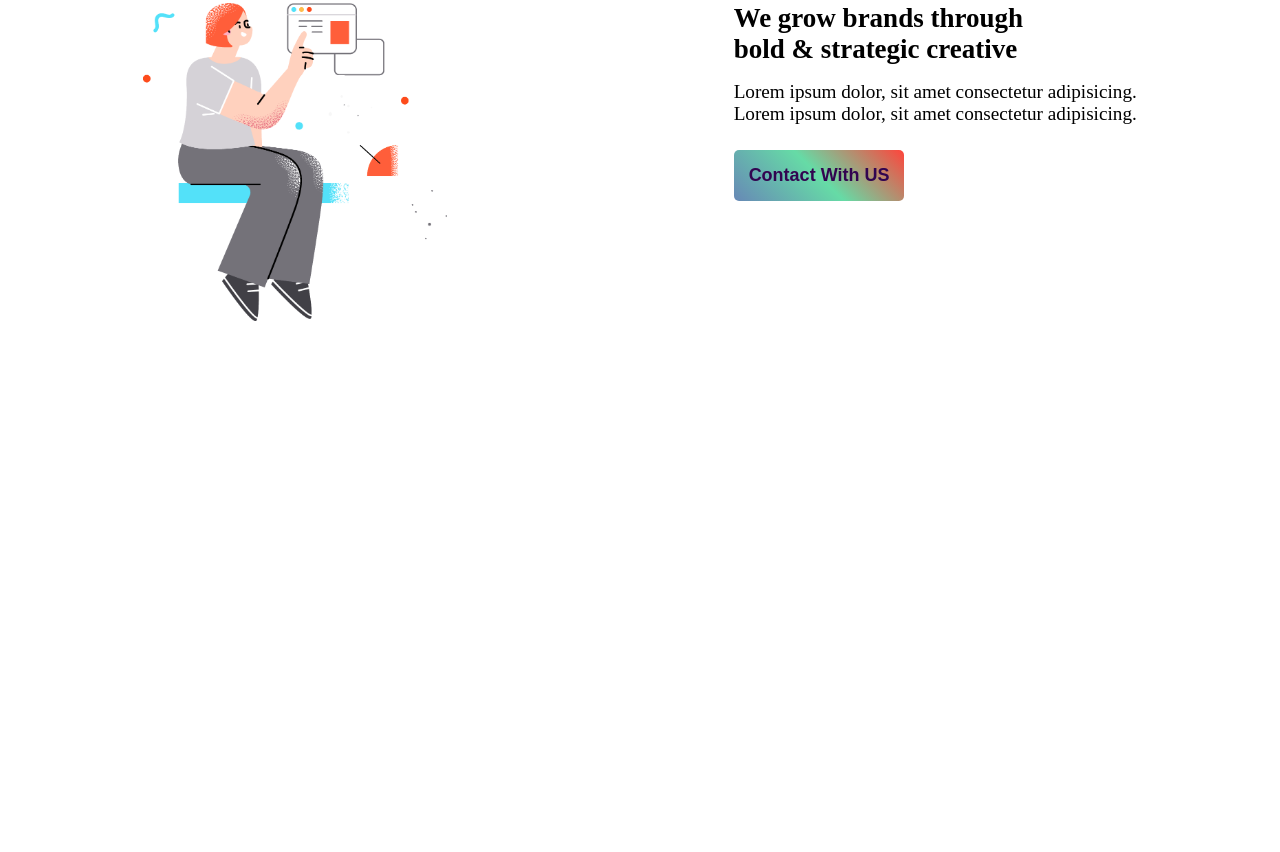
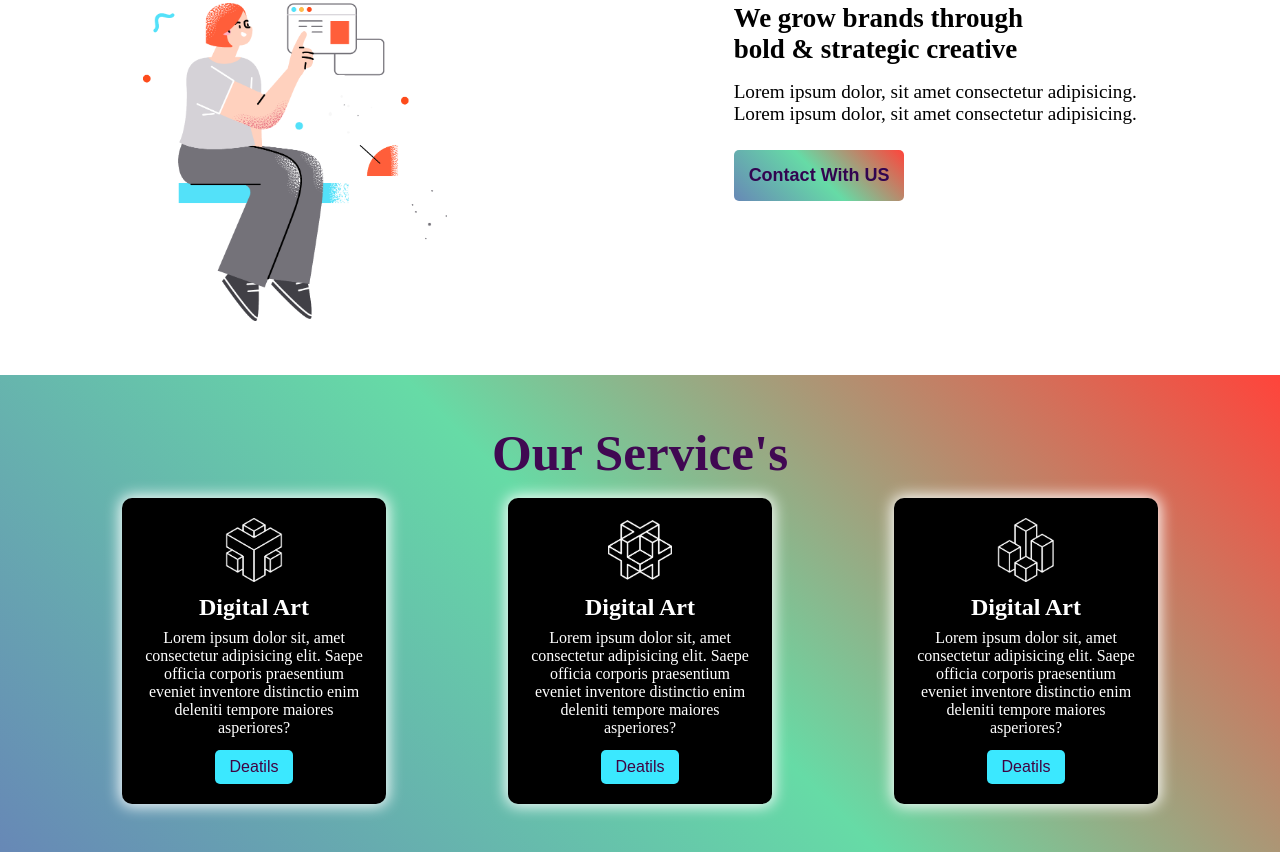
Before and after one commit to DeveloperDolon/conceptual-project, a plain HTML site: page index.html in a window 1280 px wide. Shown: the part 1001-1853 px from the top of the page. Before the commit the page ends 1376 px from the top, so only its background shows below. Drawn offline with Linux system fonts and the light colour scheme.

Commit message:
service section commit

```diff
--- a/index.html
+++ b/index.html
@@ -65,6 +65,39 @@
                 </div>
             </div>
         </section>
+
+        <!-- service designing section -->
+        <section>
+            <div class="service_section">
+                <h1 style="text-align: center;" class="title">Our Service's</h1>
+                <div class="service_card">
+                    <div class="box">
+                        <img src="icon/0.png" alt="" class="card_img">
+                        <h2>
+                            Digital Art
+                        </h2>
+                        <p>Lorem ipsum dolor sit, amet consectetur adipisicing elit. Saepe officia corporis praesentium eveniet inventore distinctio enim deleniti tempore maiores asperiores?</p>
+                        <button class="card_btn">Deatils</button>
+                    </div>
+                    <div class="box">
+                        <img src="icon/1.png" alt="" class="card_img">
+                        <h2>
+                            Digital Art
+                        </h2>
+                        <p>Lorem ipsum dolor sit, amet consectetur adipisicing elit. Saepe officia corporis praesentium eveniet inventore distinctio enim deleniti tempore maiores asperiores?</p>
+                        <button class="card_btn">Deatils</button>
+                    </div>
+                    <div class="box">
+                        <img src="icon/2.png" alt="" class="card_img">
+                        <h2>
+                            Digital Art
+                        </h2>
+                        <p>Lorem ipsum dolor sit, amet consectetur adipisicing elit. Saepe officia corporis praesentium eveniet inventore distinctio enim deleniti tempore maiores asperiores?</p>
+                        <button class="card_btn">Deatils</button>
+                    </div>
+                </div>
+            </div>
+        </section>
     </main>
 
     <!-- This is footer section -->
--- a/style.css
+++ b/style.css
@@ -96,3 +96,42 @@
     font-size: 1.2em;
     margin-bottom: .6rem;
 }
+
+.service_section {
+    background-image: linear-gradient(45deg, #6788b6, #66dba6,#ff443b);
+    padding: 3rem 0;
+}
+
+.service_card {
+    display: flex;
+    justify-content: space-evenly;
+    margin-top: 1rem;
+}
+
+.box {
+    width: 14rem;
+    text-align: center;
+    padding: 20px;
+    background-color: #000000;
+    border-radius: 10px;
+    color: white;
+    box-shadow: 0px 0px 15px 2px rgb(255, 255, 255);
+}
+
+.card_img {
+    width: 4rem;
+}
+
+.card_btn {
+    padding: 8px 15px;
+    font-size: 1rem;
+    margin-top: .8rem;
+    background-color: rgb(59, 232, 255);
+    color: rgb(64, 3, 66);
+    border: none;
+    border-radius: 5px;
+}
+
+.box h2 {
+    margin: .5rem 0;
+}
```
